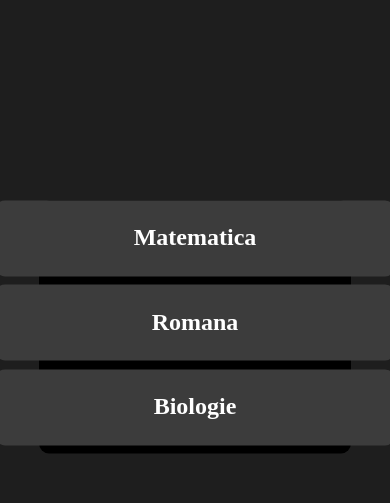
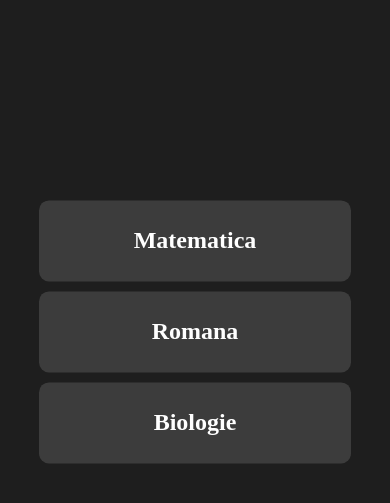
Before and after one commit to LexGit-Hub/website, a plain HTML site: page index.html in a window 390 px wide. Shown: the part 53-556 px from the top of the page. Drawn offline with Linux system fonts and the light colour scheme.

Commit message:
Add files via upload

```diff
--- a/style.css
+++ b/style.css
@@ -23,14 +23,12 @@ body.light-mode{
     height: 30%;
     display: flex;
     user-select: none;
-    background-color: black;
     justify-content: space-between;
     }
     .box1{
         display: flex;/* for some known reason these 3 lines center text*/
         justify-content: center;
         align-items: center;
-
         height: 100%;
         width: 32%;
         background-color: rgb(60, 60, 60);
@@ -45,12 +43,13 @@ background-color: #1f2937;
 @media  (max-width: 600px){
     .container{
         top: 45%;
-        display: grid;
-	justify-content: center;
+        display: block;
+	justify-content: space-between;
         }
         .box1{
-            height: 90%;
-	    width:400px;
+	    margin-bottom: 10px;
+            height: 32%;
+	    width: 100%;
 
     }
 }
```
